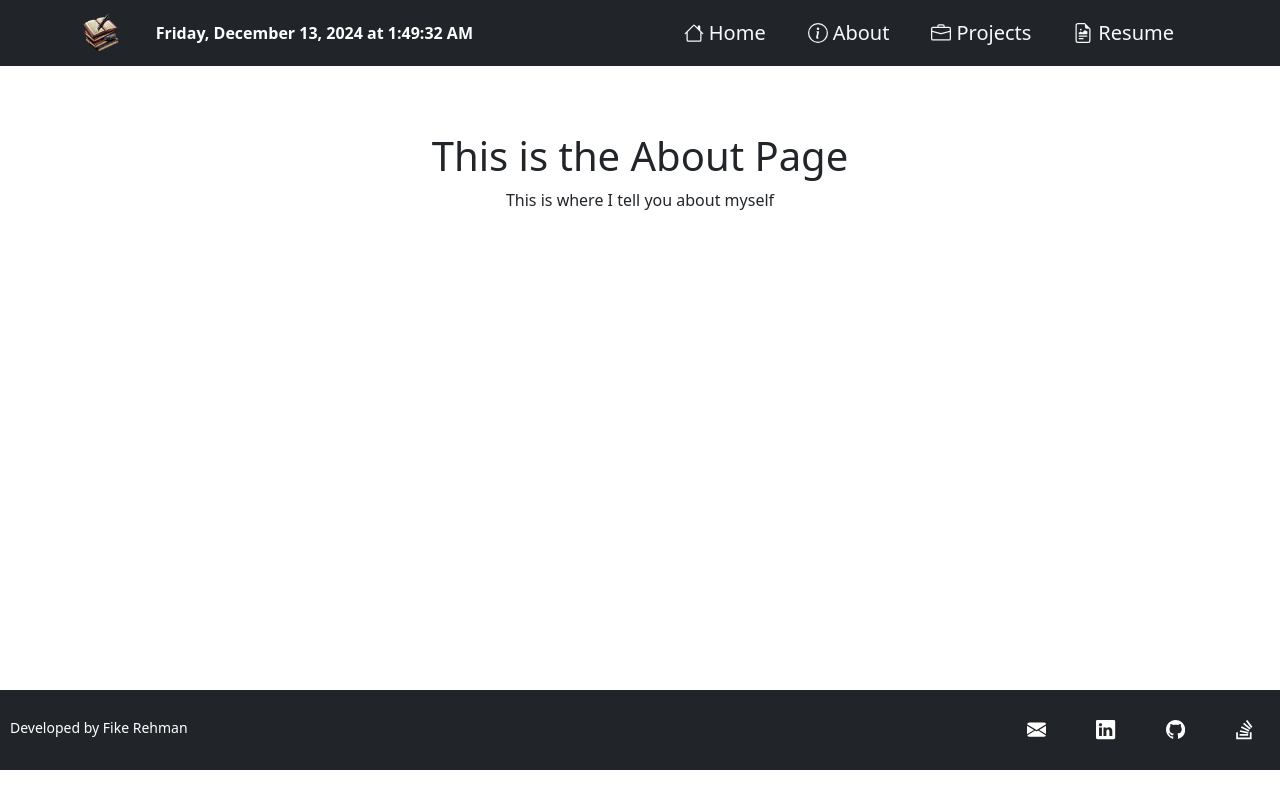
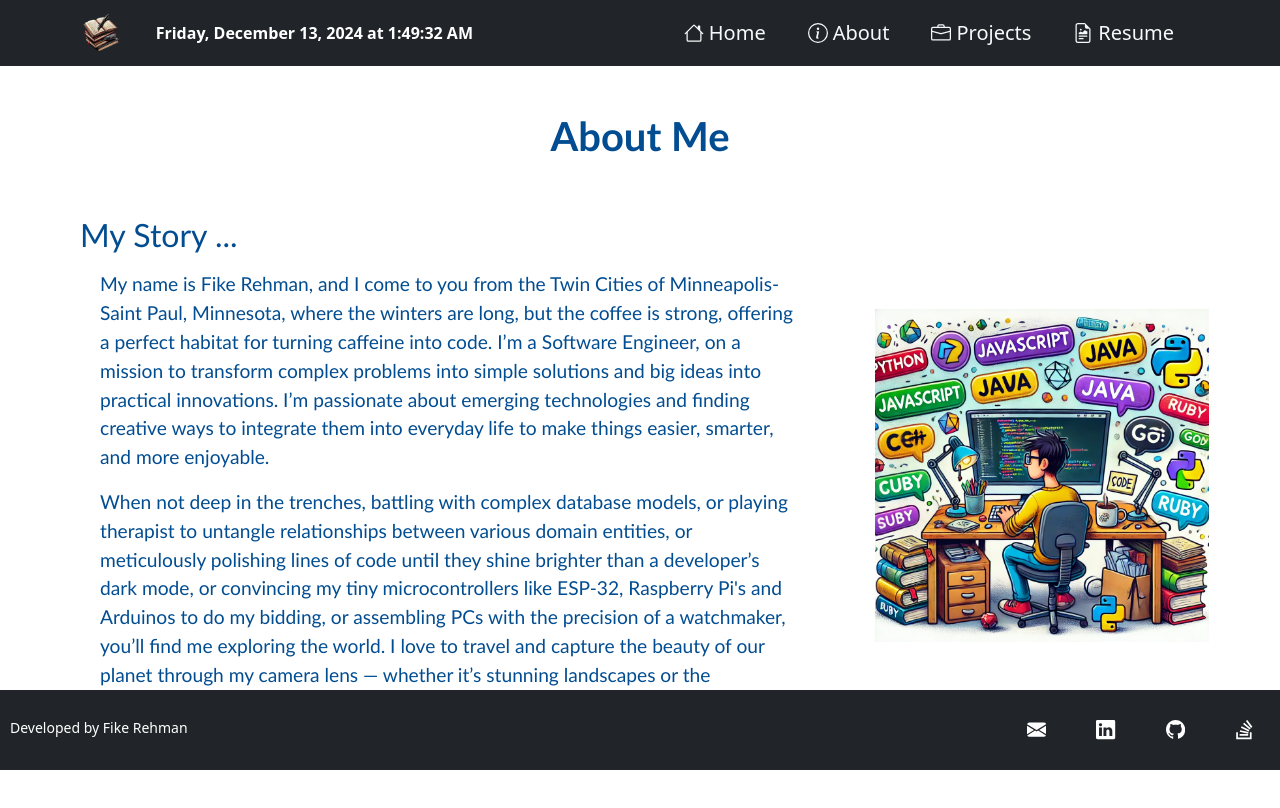
Before and after one commit to Fike-Rehman/foxtrotfolio, a React (Vite) app: page /foxtrotfolio/about in a window 1280 px wide. Shown: the top 808 px of the page. Built offline with nearby package versions, Linux system fonts and the light colour scheme.

Commit message:
first cut of the about page

```diff
--- a/src/App.css
+++ b/src/App.css
@@ -1,11 +1,12 @@
 #root {
-  max-width: 1280px;
-  margin: 0 auto;
-  padding: 2rem;
+
+  margin: 0;
+  /* padding: 2rem; */
   text-align: center;
 }
 
 .footer-spacer {
   height: 20px;
   width: 100%;
+
 }
--- a/src/Components/1Home/Home.css
+++ b/src/Components/1Home/Home.css
@@ -1,11 +1,8 @@
 .home-container {
     display: grid;
     grid-template-rows: 2fr 1fr;
-    /* Two rows: top (2fr), bottom (1fr) */
     grid-template-columns: 1fr;
-    /* Adjust column widths for larger screens */
-    margin-top: 50px;
-    margin-bottom: 50px;
+    margin: 80px;
     gap: 20px;
     min-height: 80vh;
 }
@@ -27,6 +24,7 @@
     margin-top: 50px;
     flex: 2;
     text-align: left;
+    color: #024d91;
 }
 
 .profile-pic-container {
@@ -39,7 +37,6 @@
     font-size: 2.5rem;
     font-family: 'Gill Sans', 'Gill Sans MT', Calibri, 'Trebuchet MS', sans-serif;
     font-weight: bold;
-    color: #024d91;
     display: flex;
     justify-content: left;
     align-items: center;
@@ -50,7 +47,6 @@
     font-family: 'Gill Sans', 'Gill Sans MT', Calibri, 'Trebuchet MS', sans-serif;
     font-weight: bold;
     font-size: 1.5rem;
-    color: #024d91;
 }
 
 /* Waving hand animation */
@@ -94,7 +90,7 @@
 }
 
 .name {
-    color: #024d91;
+
     font-family: 'Gill Sans', 'Gill Sans MT', Calibri, 'Trebuchet MS', sans-serif;
     font-weight: bold;
 }
@@ -104,10 +100,7 @@
     font-family: 'Gill Sans', 'Gill Sans MT', Calibri, 'Trebuchet MS', sans-serif;
     font-weight: bold;
     font-size: 1.5rem;
-    color: #024d91;
 }
-
-
 
 .social-media-bar-container {
     flex: 0;
@@ -115,7 +108,6 @@
     background-color: #024d91;
 }
 
-/* small screen */
 @media (max-width: 768px) {
     .home-container {
         grid-template-rows: auto auto auto;
@@ -123,7 +115,8 @@
         grid-template-columns: 1fr;
         /* Single column layout */
         height: auto;
-        margin-top: 10px;
+        margin-top: 50px;
+        margin-left: 40px;
     }
 
     .top-row,
@@ -144,5 +137,3 @@
         width: 200px;
     }
 }
-
-/* end of small screen */
--- /dev/null
+++ b/src/Components/2About/About.css
@@ -0,0 +1,63 @@
+.about-page {
+    display: grid;
+    grid-template-rows: auto 1fr auto;
+    gap: 1rem;
+    font-family: 'Gill Sans', 'Gill Sans MT', Calibri, 'Trebuchet MS', sans-serif;
+    margin-top: 80px;
+    color: #024d91;
+}
+
+.about-header {
+    text-align: center;
+    font-weight: bold;
+    padding: 2rem 0;
+    font-size: 2.5rem;
+    font-weight: bold;
+}
+
+.my-story-container {
+    display: grid;
+    margin-left: 80px;
+    grid-template-columns: 3fr 2fr;
+    gap: 10px;
+    align-items: center;
+}
+
+.my-story-content {
+    text-align: left;
+    font-size: 1.2rem;
+    line-height: 1.5;
+}
+
+.my-story-content p {
+    margin-left: 20px;
+}
+
+.my-story-graphic-container {
+    display: flex;
+    justify-content: center;
+    align-items: center;
+}
+
+.my-story-graphic {
+    max-width: 70%;
+    height: auto;
+}
+
+@media (max-width: 768px) {
+    .about-header {
+        padding: 0px;
+    }
+
+    .my-story-container {
+        display: block;
+        height: auto;
+        margin-left: 20px;
+        margin-right: 10px;
+        margin-bottom: 50px;
+    }
+
+    .my-story-graphic {
+        display: none;
+    }
+}
--- a/src/Components/2About/About.tsx
+++ b/src/Components/2About/About.tsx
@@ -1,10 +1,23 @@
-
+import './About.css';
+import SEng from '../../assets/Images/SEng.webp';
 
 const About: React.FC = () => {
     return (
-        <div style={{ paddingTop: '100px', textAlign: 'center' }}>
-            <h1> This is the About Page</h1>
-            <p> This is where I tell you about myself </p>
+        <div className='about-page'>
+            <h1 className='about-header'> About Me</h1>
+            <div className='my-story-container'>
+                <div className='my-story-content'>
+                    <h2> My Story ... </h2>
+                    <p></p>
+                    <p> My name is Fike Rehman, and I come to you from the Twin Cities of Minneapolis-Saint Paul, Minnesota, where the winters are long, but the coffee is strong, offering a perfect habitat for turning caffeine into code. I’m a Software Engineer, on a mission to transform complex problems into simple solutions and big ideas into practical innovations. I’m passionate about emerging technologies and finding creative ways to integrate them into everyday life to make things easier, smarter, and more enjoyable.
+                    </p>
+                    <p> When not deep in the trenches, battling with complex database models, or playing therapist to untangle relationships between various domain entities, or meticulously polishing lines of code until they shine brighter than a developer’s dark mode, or convincing my tiny microcontrollers like ESP-32, Raspberry Pi's and Arduinos to do my bidding, or assembling PCs with the precision of a watchmaker, you’ll find me exploring the world. I love to travel and capture the beauty of our planet through my camera lens — whether it’s stunning landscapes or the fascinating wildlife that inhabit them.
+                    </p>
+                </div>
+                <div className='my-story-graphic-container'>
+                    <img src={SEng} alt="Software Engineer" className='my-story-graphic' />
+                </div>
+            </div>
         </div>
     );
 };
--- a/src/Components/SocialMediaBar/SocialMediaBar.css
+++ b/src/Components/SocialMediaBar/SocialMediaBar.css
@@ -28,5 +28,6 @@
     .in-touch-message {
         font-size: 1.5rem;
         font-weight: 800;
+        margin-bottom: 0px;
     }
 }
--- a/src/index.css
+++ b/src/index.css
@@ -28,12 +28,13 @@ body {
   padding: 0;
   min-width: 320px;
   min-height: 100vh;
+  width: 100%;
 }
 
-h1 {
+/* h1 {
   font-size: 3.2em;
   line-height: 1.1;
-}
+} */
 
 button {
   border-radius: 8px;
```
Also changed, not shown: src/assets/Images/SEng.webp (added).
